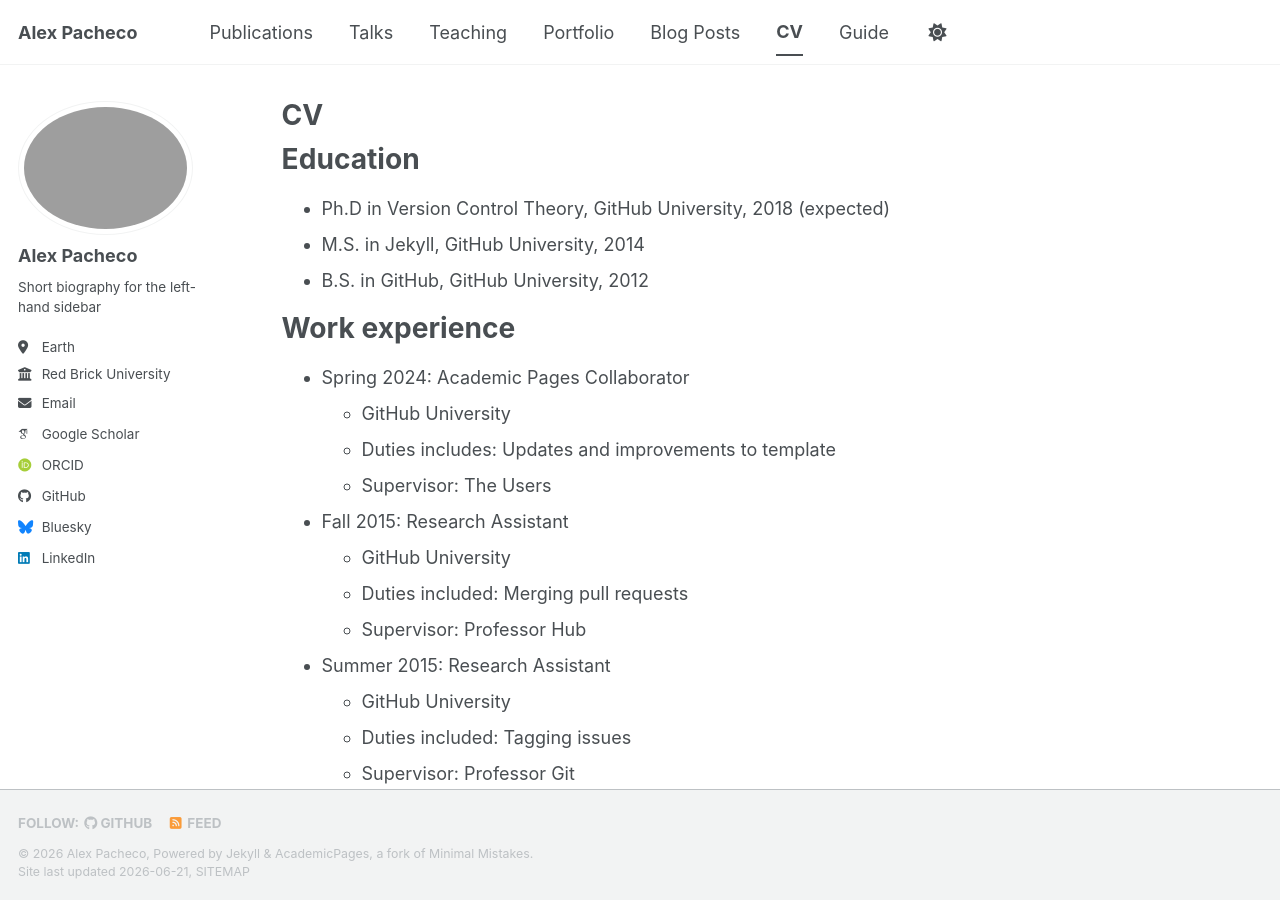
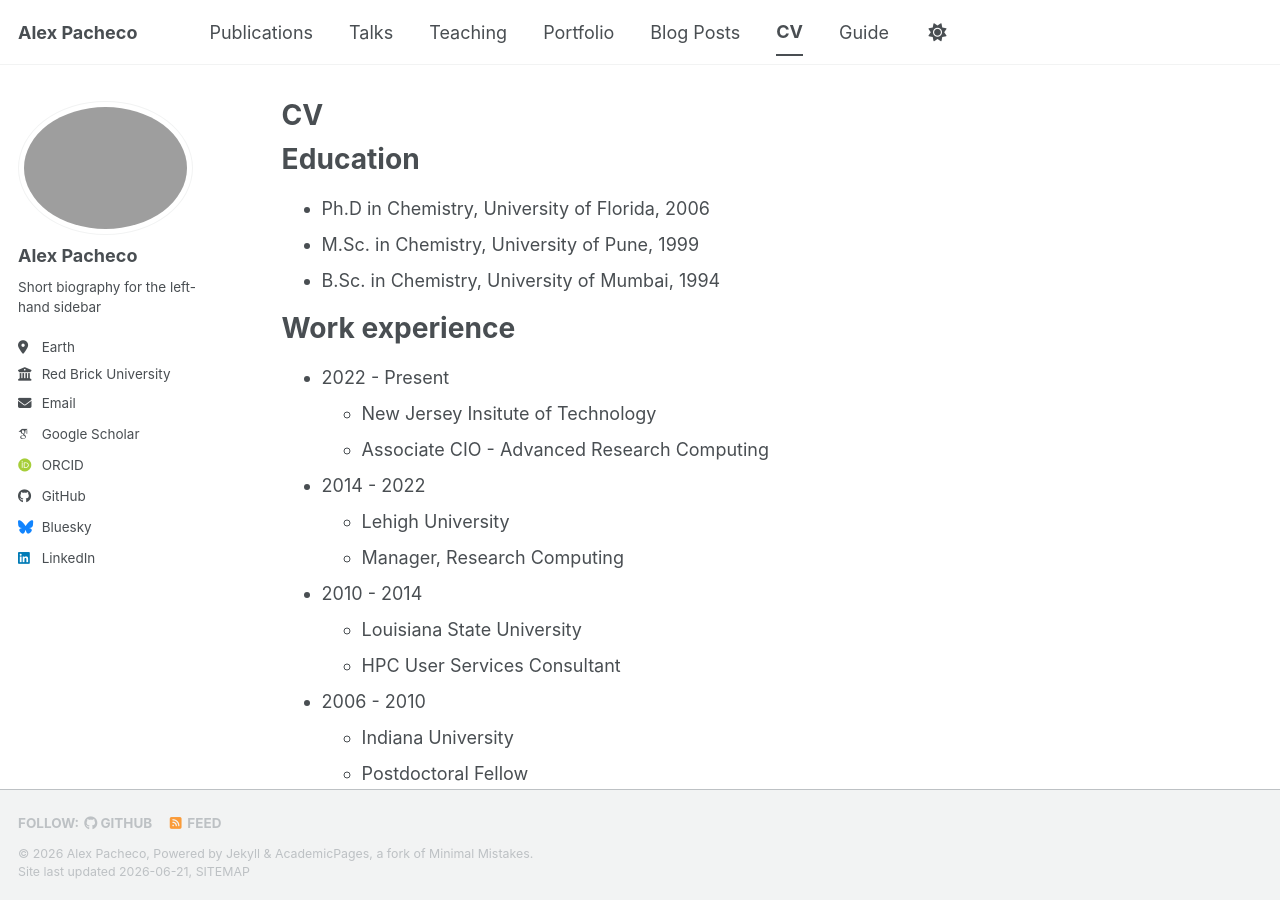
Before and after one commit to alexpacheco/academicpages, a Jekyll site: the page built from _pages/cv.md, in a window 1280 px wide and 900 px high. Built offline with Jekyll 4.4.1, drawn with Linux system fonts in a browser that asks for light colours; some web fonts are replaced; a script bundle is joined from its source files by our own code; library files that are not in the unit come from our copies; some of the changed text lies outside the part shown.

Commit message:
Modified CV

```diff
--- a/_pages/cv.md
+++ b/_pages/cv.md
@@ -11,26 +11,27 @@ redirect_from:
 
 Education
 ======
-* Ph.D in Version Control Theory, GitHub University, 2018 (expected)
-* M.S. in Jekyll, GitHub University, 2014
-* B.S. in GitHub, GitHub University, 2012
+* Ph.D in Chemistry, University of Florida, 2006
+* M.Sc. in Chemistry, University of Pune, 1999
+* B.Sc. in Chemistry, University of Mumbai, 1994
 
 Work experience
 ======
-* Spring 2024: Academic Pages Collaborator
-  * GitHub University
-  * Duties includes: Updates and improvements to template
-  * Supervisor: The Users
+* 2022 - Present
+  * New Jersey Insitute of Technology
+  * Associate CIO - Advanced Research Computing
 
-* Fall 2015: Research Assistant
-  * GitHub University
-  * Duties included: Merging pull requests
-  * Supervisor: Professor Hub
+* 2014 - 2022
+  * Lehigh University
+  * Manager, Research Computing
 
-* Summer 2015: Research Assistant
-  * GitHub University
-  * Duties included: Tagging issues
-  * Supervisor: Professor Git
+* 2010 - 2014
+  * Louisiana State University
+  * HPC User Services Consultant
+
+* 2006 - 2010
+  * Indiana University
+  * Postdoctoral Fellow
 
 Skills
 ======
@@ -61,4 +62,4 @@ Teaching
 
 Service and leadership
 ======
-* Currently signed in to 43 different slack teams
+* ACCESS (formely XSEDE) Campus Champion
```
